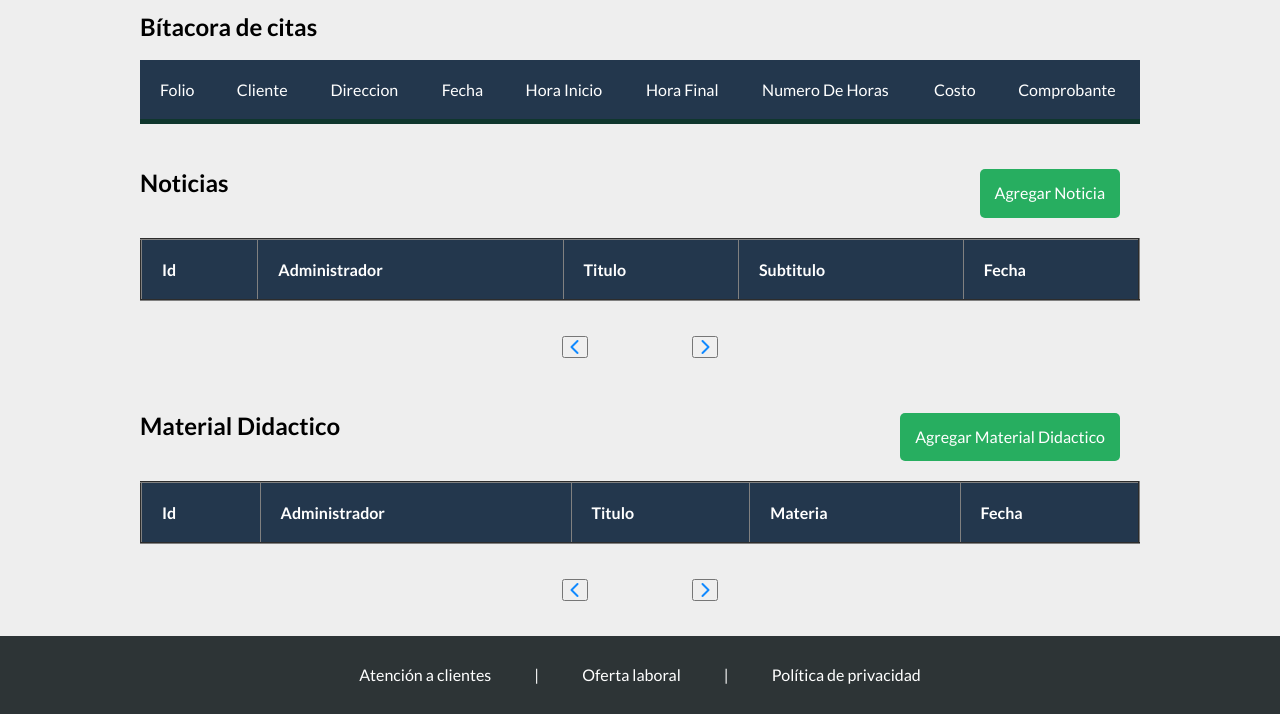
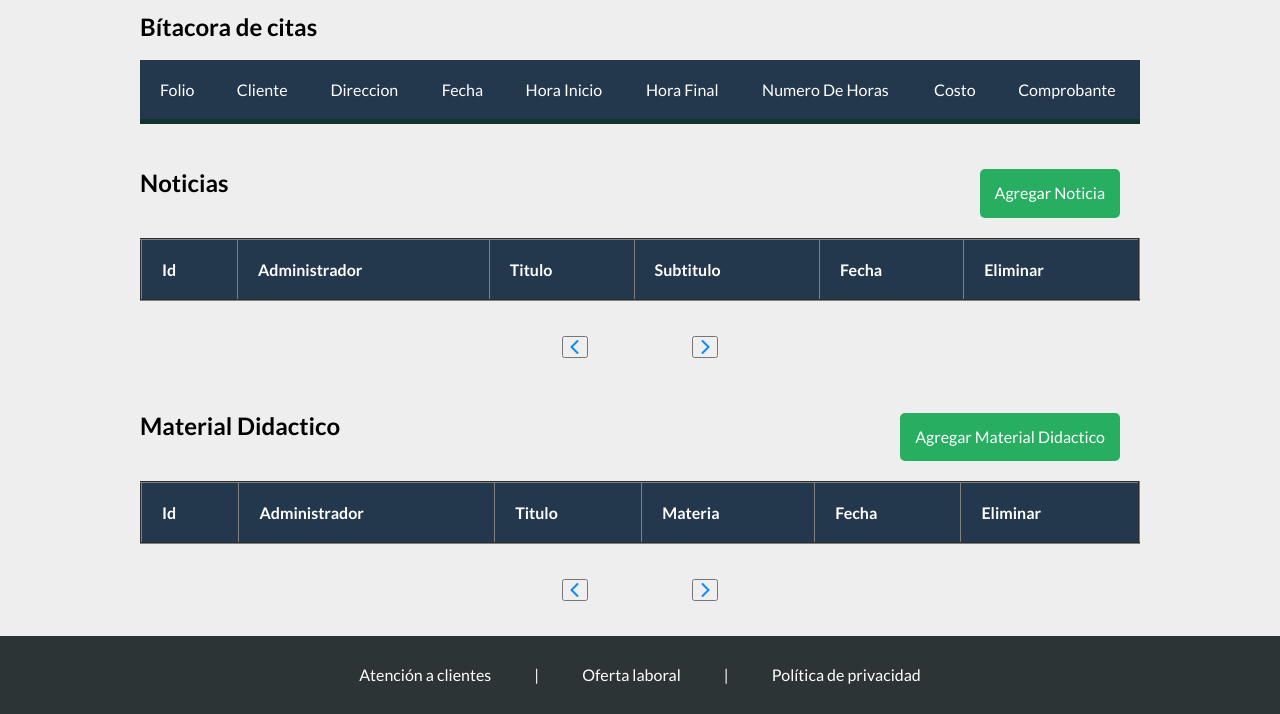
Before and after one commit to TakitoTime/PulidClass, a PHP site: page /xampp/perfil_asesor.php in a window 1280 px wide. Shown: the part 2690-3404 px from the top of the page. Run offline with PHP 8.4, Linux system fonts and the light colour scheme; the visitor is signed in with stand-in values (Sample User, id 1); data comes from the database, SQL or seed files in the repository; data that the repository does not hold is empty; some libraries are stand-ins or nearby versions.

Commit message:
Errores corregidos

```diff
--- a/css/admin/estilos.css
+++ b/css/admin/estilos.css
@@ -415,6 +415,17 @@ main .pages button{
   color: #1089ff;
 }
 
+main #delete{
+  background: #e74c3c;
+  margin: auto;
+  display: block;
+  text-decoration: none;
+  color: #fff;
+  padding: 15px;
+  border-radius: 5px;
+  border-style: none;
+}
+
 
 table{
 	background-color: white;
--- a/js/ajax_admin.js
+++ b/js/ajax_admin.js
@@ -148,7 +148,7 @@ function cargarNoticias(){
                 elemento.innerHTML += "<td>" + info.Titulo + "</td>";
                 elemento.innerHTML += "<td>" + info.Subtitulo + "</td>";
                 elemento.innerHTML += "<td>" + info.Fecha + "</td>";
-                elemento.innerHTML += "<td><a href='#noticia-delete-modal' class='add-profesor' rel='modal:open' id='modalactive' value=" + info.Id_Noticia + ">Eliminar</a></td>";
+                elemento.innerHTML += "<td><button type='submit' id='delete' name='baja_noticia' value=" + info.Id_Noticia + ">Eliminar</a></td>";
                 tablaNoticias.appendChild(elemento);
             }
         }
@@ -183,7 +183,7 @@ var btn_next_material = document.getElementById('btn_next_material'),
 var inicioMaterial=0, finMaterial=5;
 
 function cargarMaterial(){
-    tablaMaterial.innerHTML = '<tr id="header"><th>Id</th><th>Administrador</th><th>Titulo</th><th>Materia</th><th>Fecha</th></tr>';
+    tablaMaterial.innerHTML = '<tr id="header"><th>Id</th><th>Administrador</th><th>Titulo</th><th>Materia</th><th>Fecha</th><th>Eliminar</th></tr>';
 
     var peticion = new XMLHttpRequest();
     peticion.open('GET', 'leer-material.php');
@@ -204,6 +204,7 @@ function cargarMaterial(){
                 elemento.innerHTML += "<td>" + info.Titulo + "</td>";
                 elemento.innerHTML += "<td>" + info.Materia + "</td>";
                 elemento.innerHTML += "<td>" + info.Fecha + "</td>";
+                elemento.innerHTML += "<td><button type='submit' id='delete' name='baja_material' value=" + info.Id_Material + ">Eliminar</a></td>";
                 tablaMaterial.appendChild(elemento);
             }
         }
--- a/js/ajax_asesor.js
+++ b/js/ajax_asesor.js
@@ -13,7 +13,7 @@ var btn_next_noticias = document.getElementById('btn_next_noticias'),
 var inicioNoticias=0, finNoticias=5;
 
 function cargarNoticias(){
-    tablaNoticias.innerHTML = '<tr id="header"><th>Id</th><th>Administrador</th><th>Titulo</th><th>Subtitulo</th><th>Fecha</th></tr>';
+    tablaNoticias.innerHTML = '<tr id="header"><th>Id</th><th>Administrador</th><th>Titulo</th><th>Subtitulo</th><th>Fecha</th><th>Eliminar</th></tr>';
 
     var peticion = new XMLHttpRequest();
     peticion.open('GET', 'leer-noticias.php');
@@ -34,6 +34,7 @@ function cargarNoticias(){
                 elemento.innerHTML += "<td>" + info.Titulo + "</td>";
                 elemento.innerHTML += "<td>" + info.Subtitulo + "</td>";
                 elemento.innerHTML += "<td>" + info.Fecha + "</td>";
+                elemento.innerHTML += "<td><button type='submit' id='delete' name='baja_noticia' value=" + info.Id_Noticia + ">Eliminar</a></td>";
                 tablaNoticias.appendChild(elemento);
             }
         }
@@ -68,7 +69,7 @@ var btn_next_material = document.getElementById('btn_next_material'),
 var inicioMaterial=0, finMaterial=5;
 
 function cargarMaterial(){
-    tablaMaterial.innerHTML = '<tr id="header"><th>Id</th><th>Administrador</th><th>Titulo</th><th>Materia</th><th>Fecha</th></tr>';
+    tablaMaterial.innerHTML = '<tr id="header"><th>Id</th><th>Administrador</th><th>Titulo</th><th>Materia</th><th>Fecha</th><th>Eliminar</th></tr>';
 
     var peticion = new XMLHttpRequest();
     peticion.open('GET', 'leer-material.php');
@@ -89,6 +90,7 @@ function cargarMaterial(){
                 elemento.innerHTML += "<td>" + info.Titulo + "</td>";
                 elemento.innerHTML += "<td>" + info.Materia + "</td>";
                 elemento.innerHTML += "<td>" + info.Fecha + "</td>";
+                elemento.innerHTML += "<td><button type='submit' id='delete' name='baja_material' value=" + info.Id_Material + ">Eliminar</a></td>";
                 tablaMaterial.appendChild(elemento);
             }
         }
--- a/perfil_asesor.php
+++ b/perfil_asesor.php
@@ -143,6 +143,18 @@ if(!isset($_SESSION['asesor'])){
 
             }
 
+            if(isset($_POST['baja_noticia'])){
+
+                $id_bajanoticia=$_POST['baja_noticia'];
+
+                $statement = $conexion->prepare('DELETE FROM noticia WHERE Id_Noticia=:id_noticia');
+                $statement->execute(array(':id_noticia' => $id_bajanoticia));
+
+                 echo "<div class='alert alert-danger mt-4' role='alert'>El registro se borro correctamente</div>";
+                 header("Refresh:10; url=perfil_asesor.php");
+
+            }
+
             if(isset($_POST['alta_material'])){
 
                 $abrir_modal_material="true";
@@ -179,6 +191,18 @@ if(!isset($_SESSION['asesor'])){
 
             }
 
+            if(isset($_POST['baja_material'])){
+
+                $id_bajamaterial=$_POST['baja_material'];
+
+                $statement = $conexion->prepare('DELETE FROM material WHERE Id_Material=:id_material');
+                $statement->execute(array(':id_material' => $id_bajamaterial));
+
+                 echo "<div class='alert alert-danger mt-4' role='alert'>El registro se borro correctamente</div>";
+                 header("Refresh:10; url=perfil_asesor.php");
+
+            }
+
     require 'views/modal_altanoticia.view.php';
     require 'views/modal_altamaterial.view.php';
     require 'views/perfil_asesor.view.php';
--- a/views/admin.view.php
+++ b/views/admin.view.php
@@ -96,6 +96,7 @@
             <div class="error_box" id="error_box_noticias">
 				<!--<p>Se ha producido un error.</p>-->
 			</div>
+            <form action="<?php echo htmlspecialchars($_SERVER['PHP_SELF']); ?>" method="POST">
                 <table border="2" id="tablaNoticias">
                     <tr id="header">
                         <th>Id</th>
@@ -105,8 +106,8 @@
                         <th>Fecha</th>
                         <th>Eliminar</th>
                     </tr>
-
                 </table>
+            </form>
             <div class="loader" id="loader_noticias"></div>
             <div class="pages">
                 <a href="#" id="btn_previous_noticias"><i class="fas fa-chevron-left"></i></a>
@@ -122,6 +123,7 @@
             <div class="error_box" id="error_box_material">
 				<!--<p>Se ha producido un error.</p>-->
             </div>
+            <form action="<?php echo htmlspecialchars($_SERVER['PHP_SELF']); ?>" method="POST">
                 <table border="2" id="tablaMaterial">
                     <tr id="header">
                         <th>Id</th>
@@ -130,8 +132,8 @@
                         <th>Materia</th>
                         <th>Fecha</th>
                     </tr>
-
                 </table>
+            </form>
             <div class="loader" id="loader_material"></div>
             <div class="pages">
                 <a href="#" id="btn_previous_material"><i class="fas fa-chevron-left"></i></a>
--- a/views/perfil_asesor.view.php
+++ b/views/perfil_asesor.view.php
@@ -154,16 +154,17 @@
             <div class="error_box" id="error_box_noticias">
 				<!--<p>Se ha producido un error.</p>-->
 			</div>
+            <form action="<?php echo htmlspecialchars($_SERVER['PHP_SELF']); ?>" method="POST">
                 <table border="2" id="tablaNoticias">
                     <tr id="header">
                         <th>Id</th>
                         <th>Administrador</th>
                         <th>Titulo</th>
-                    <th>Subtitulo</th>
+                        <th>Materia</th>
                         <th>Fecha</th>
                     </tr>
-
                 </table>
+            </form>
             <div class="loader" id="loader_noticias"></div>
             <div class="pages">
                 <button id="btn_previous_noticias"><i class="fas fa-chevron-left"></i></button>
@@ -179,6 +180,7 @@
             <div class="error_box" id="error_box_material">
 				<!--<p>Se ha producido un error.</p>-->
 			</div>
+            <form action="<?php echo htmlspecialchars($_SERVER['PHP_SELF']); ?>" method="POST">
                 <table border="2" id="tablaMaterial">
                     <tr id="header">
                         <th>Id</th>
@@ -187,8 +189,8 @@
                         <th>Materia</th>
                         <th>Fecha</th>
                     </tr>
-
                 </table>
+            </form>
             <div class="loader" id="loader_material"></div>
             <div class="pages">
                 <button id="btn_previous_material"><i class="fas fa-chevron-left"></i></button>
--- a/views/politicas.view.php
+++ b/views/politicas.view.php
@@ -38,7 +38,7 @@
             </nav>
         </div>
     </header>
-    <main class="informacion">
+    <main class="information">
         <h2 id="politicas">Política De Privacidad</h2>
         <div class="mision">
             <p>
```
Also changed, not shown: admin.php (+24 -1 lines), views/modal_bajanoticia.view.php (deleted, +0 -9 lines), fotoasesores/LOL.jpg (added), fotosnoticias/shutterstock_291965744.jpg (added), 1 other file. Lines whose indentation alone changed are shown as unchanged.
